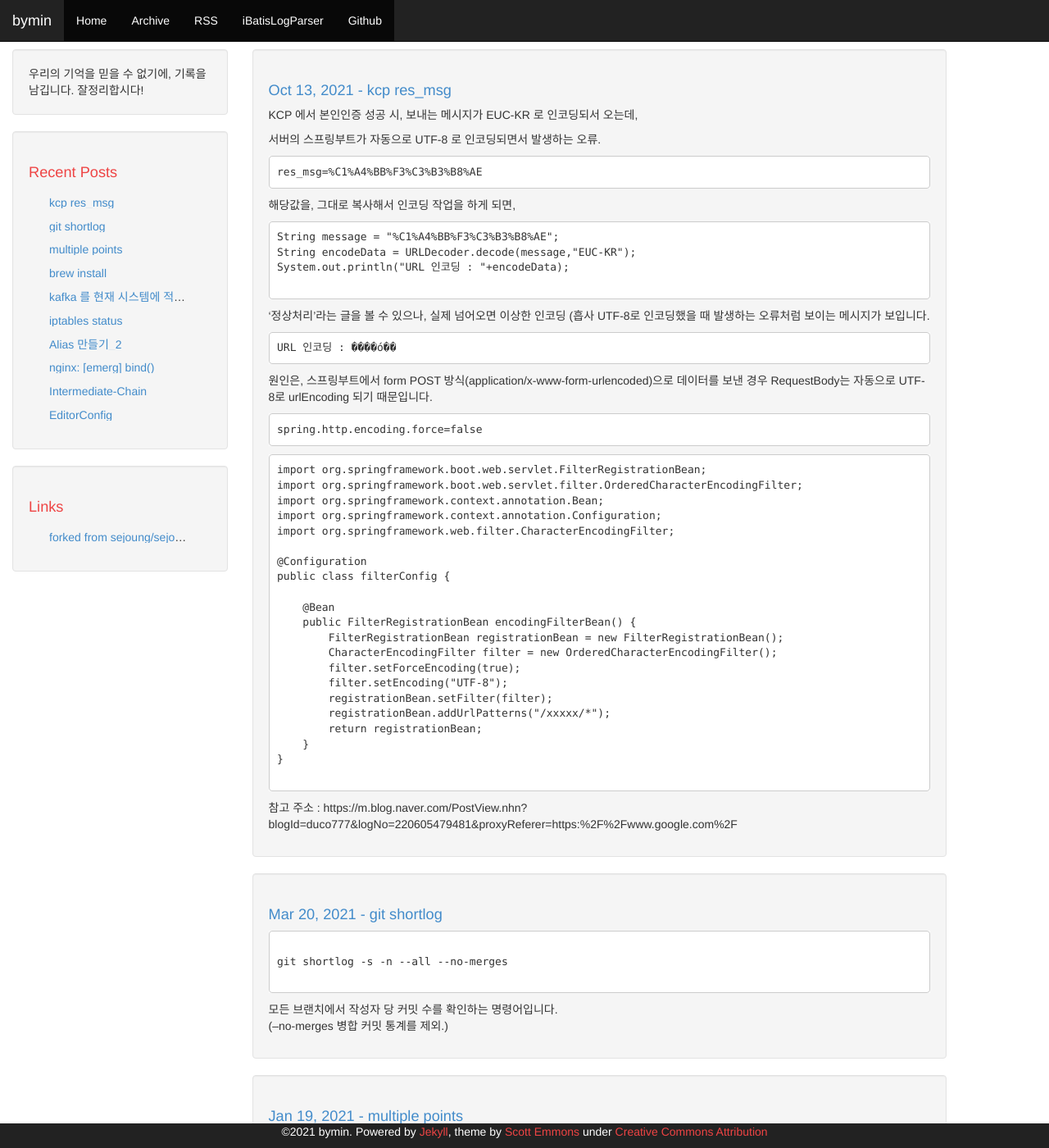
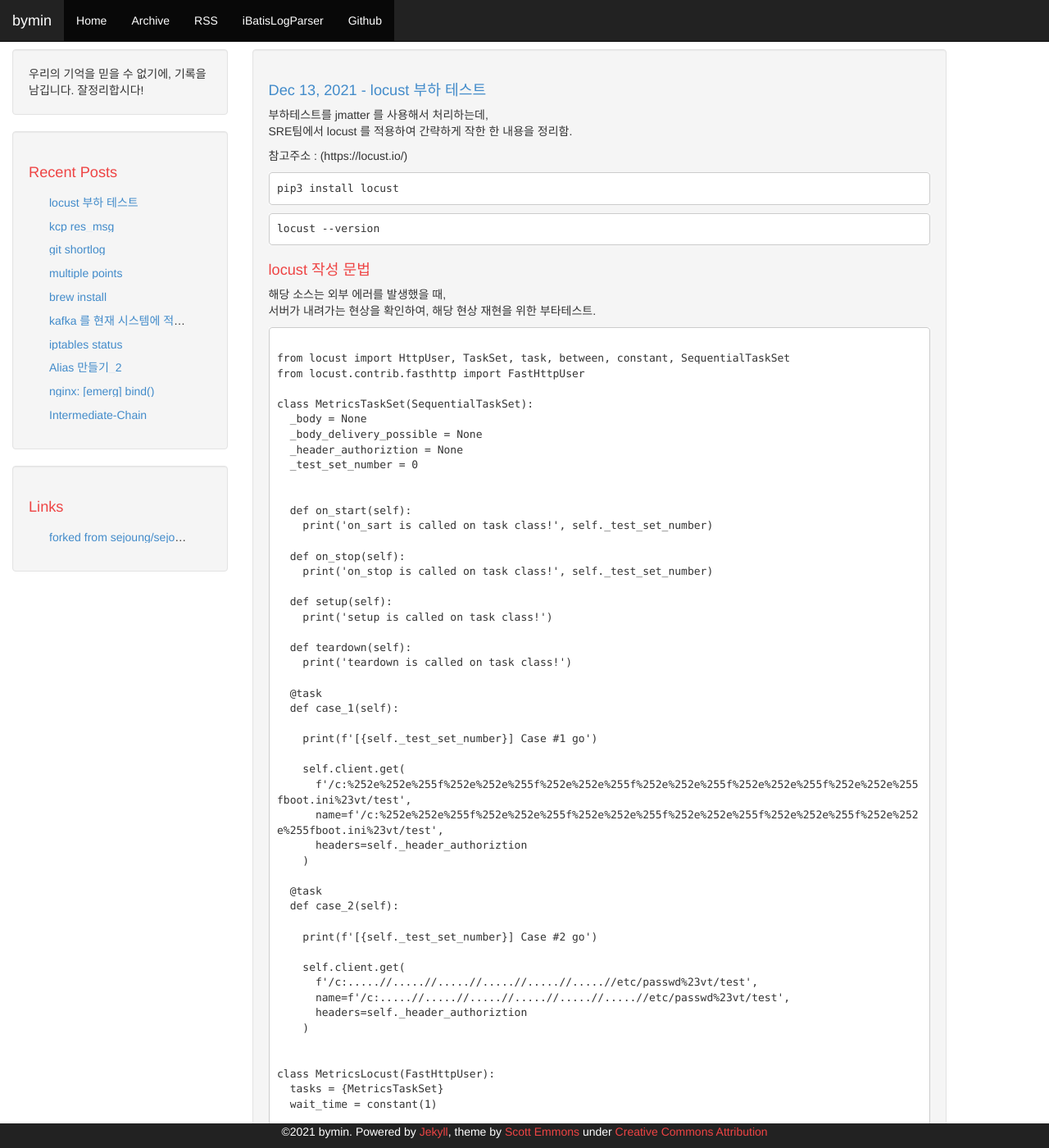
Before and after one commit to youngclown/youngclown.github.io, a Jekyll site: the page built from index.html, in a window 1280 px wide and 1400 px high. Shown: the whole window at 82% size. Built offline with Jekyll 4.4.1, drawn with Linux system fonts in a browser that asks for light colours; the list of posts is cut into pages by our own code; some of the changed text lies outside the part shown.

Commit message:
locust add

````diff
--- a/_posts/2021-10-13-kcp_filter.md
+++ b/_posts/2021-10-13-kcp_filter.md
@@ -60,3 +60,8 @@ public class filterConfig {
 ```
 
 참고 주소 : https://m.blog.naver.com/PostView.nhn?blogId=duco777&logNo=220605479481&proxyReferer=https:%2F%2Fwww.google.com%2F
+
+
+12/13
+결과적으로 서버에서 KCP측에 한번더 검증 API 를 호출하여 서버에서 안전하게 인코딩처리함.
+(이 문제는 프론트에서 처리된 KCP 인코딩 문자를 백엔드에서 변환하여 처리하려다보니 생긴 이슈였음.)
--- /dev/null
+++ b/_posts/2021-12-13-locust.md
@@ -0,0 +1,94 @@
+---
+layout: post
+title: "locust 부하 테스트"
+comments: true
+---
+
+부하테스트를 jmatter 를 사용해서 처리하는데,
+SRE팀에서 locust 를 적용하여 간략하게 작한 한 내용을 정리함.
+
+참고주소 : (https://locust.io/)
+
+```
+pip3 install locust
+```
+
+```
+locust --version
+```
+
+# locust 작성 문법
+
+해당 소스는 외부 에러를 발생했을 때,
+서버가 내려가는 현상을 확인하여, 해당 현상 재현을 위한 부타테스트.
+```
+
+from locust import HttpUser, TaskSet, task, between, constant, SequentialTaskSet
+from locust.contrib.fasthttp import FastHttpUser
+
+class MetricsTaskSet(SequentialTaskSet):
+  _body = None
+  _body_delivery_possible = None
+  _header_authoriztion = None
+  _test_set_number = 0
+
+
+  def on_start(self):
+    print('on_sart is called on task class!', self._test_set_number)
+
+  def on_stop(self):
+    print('on_stop is called on task class!', self._test_set_number)
+
+  def setup(self):
+    print('setup is called on task class!')
+
+  def teardown(self):
+    print('teardown is called on task class!')
+
+  @task
+  def case_1(self):
+
+    print(f'[{self._test_set_number}] Case #1 go')
+
+    self.client.get(
+      f'/c:%252e%252e%255f%252e%252e%255f%252e%252e%255f%252e%252e%255f%252e%252e%255f%252e%252e%255fboot.ini%23vt/test',
+      name=f'/c:%252e%252e%255f%252e%252e%255f%252e%252e%255f%252e%252e%255f%252e%252e%255f%252e%252e%255fboot.ini%23vt/test',
+      headers=self._header_authoriztion
+    )
+
+  @task
+  def case_2(self):
+
+    print(f'[{self._test_set_number}] Case #2 go')
+
+    self.client.get(
+      f'/c:.....//.....//.....//.....//.....//.....//etc/passwd%23vt/test',
+      name=f'/c:.....//.....//.....//.....//.....//.....//etc/passwd%23vt/test',
+      headers=self._header_authoriztion
+    )
+
+
+class MetricsLocust(FastHttpUser):
+  tasks = {MetricsTaskSet}
+  wait_time = constant(1)
+
+  def setup(self):
+    print('MetricsLocust setup is called on locust class !')
+
+  def teardown(self):
+    print('MetricsLocust teardown is called on locust class!')
+
+```
+
+
+# locust 실행
+
+```
+locust --host={테스트할도메인} --locustfile=./{실행파일}.py
+```
+
+부하 테스트 결과는 외부 공격에 의해 fluent 가 OOM 이 발생함.
+fluent 는 로그성 컨테이너이므로, 해당 컨테이너가 내려가더라도 java application 이 중지되면 안되는 것을 확인하여, 테스트 종료.
+
+해당 TASK 안에 컨테이너가 2개가 올라가있음 사이드카로 fluent가 동작되고 있음.
+Essential container 의 필수값 옵션에 의해 fluent가 죽으면 자동으로 JVM 컨테이너도 강제 재시작됨.
````
